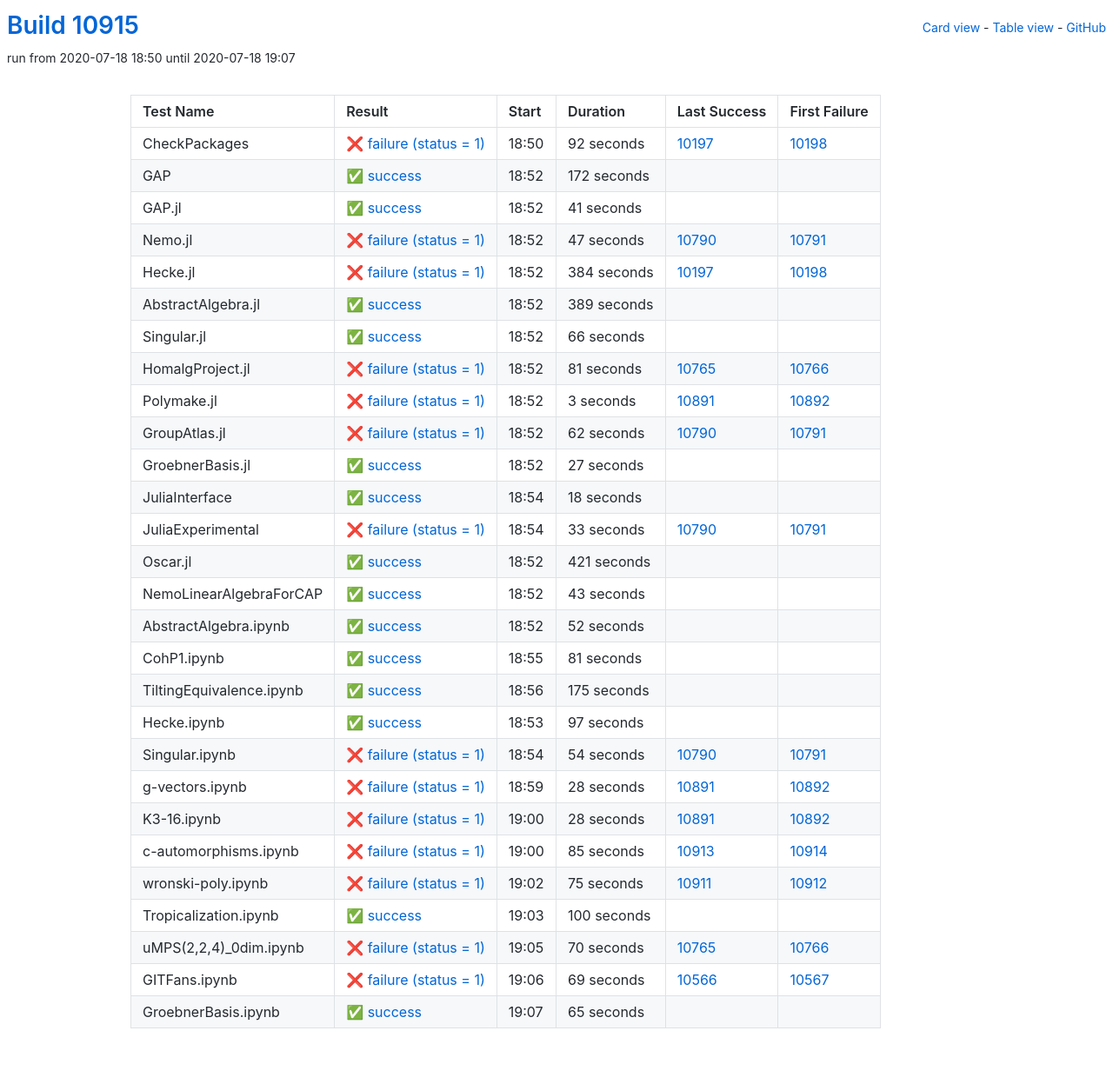
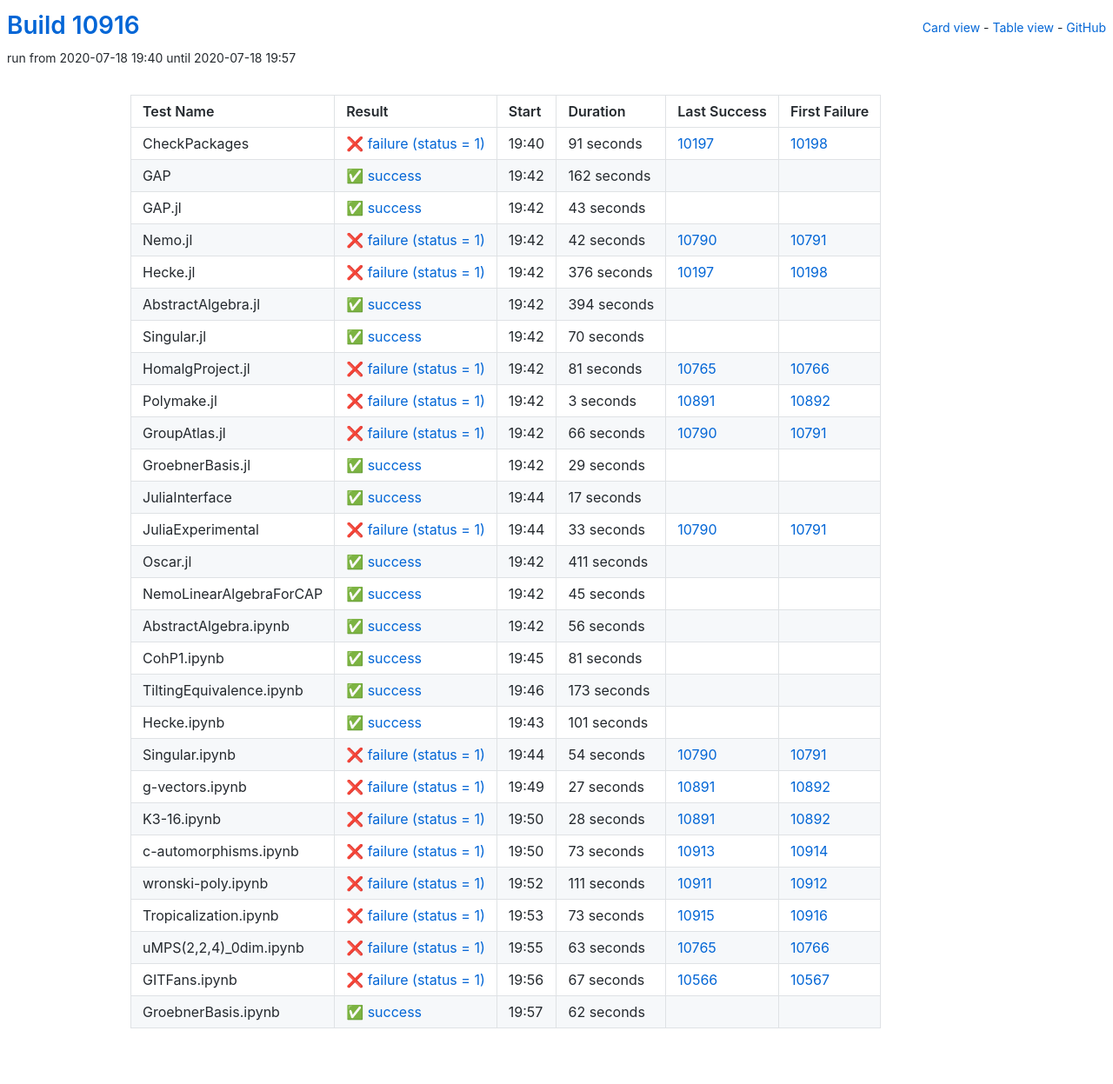
Before and after one commit to oscar-system/oscar-ci-status, a Jekyll site: the page built from table.html, in a window 1280 px wide. Shown: the whole page at 87% size. Built offline with Jekyll 4.4.1, drawn with Linux system fonts in a browser that asks for light colours.

Commit message:
Build #10916

```diff
--- a/_data/ci.yml
+++ b/_data/ci.yml
@@ -1,6 +1,6 @@
 ---
-build: 10915
-build_url: https://oscarci.mathematik.uni-kl.de/job/oscar/10915/
+build: 10916
+build_url: https://oscarci.mathematik.uni-kl.de/job/oscar/10916/
 job: oscar
 organization: oscar-system
 repo: oscar-ci-status
@@ -8,92 +8,92 @@ repourl: https://github.com/oscar-system/oscar-ci-status
 tests:
 - name: CheckPackages
   id: checkpackages
-  log: https://oscarci.mathematik.uni-kl.de/job/oscar/10915/artifact/logs/build-10915/CheckPackages.log
-  start: 2020-07-18 18:50
+  log: https://oscarci.mathematik.uni-kl.de/job/oscar/10916/artifact/logs/build-10916/CheckPackages.log
+  start: 2020-07-18 19:40
   success: false
   exitcode: 1
   status: failure
-  duration: 92
+  duration: 91
   last_success: 10197
   last_success_url: https://oscarci.mathematik.uni-kl.de/job/oscar/10197/
   first_failure: 10198
   first_failure_url: https://oscarci.mathematik.uni-kl.de/job/oscar/10198/
 - name: GAP
   id: gap
-  log: https://oscarci.mathematik.uni-kl.de/job/oscar/10915/artifact/logs/build-10915/GAP.log
-  start: 2020-07-18 18:52
+  log: https://oscarci.mathematik.uni-kl.de/job/oscar/10916/artifact/logs/build-10916/GAP.log
+  start: 2020-07-18 19:42
   success: true
   exitcode: 0
   status: success
-  duration: 172
+  duration: 162
   last_success: false
   last_success_url:
   first_failure: false
   first_failure_url:
 - name: GAP.jl
   id: gap-jl
-  log: https://oscarci.mathematik.uni-kl.de/job/oscar/10915/artifact/logs/build-10915/GAP.jl.log
-  start: 2020-07-18 18:52
+  log: https://oscarci.mathematik.uni-kl.de/job/oscar/10916/artifact/logs/build-10916/GAP.jl.log
+  start: 2020-07-18 19:42
   success: true
   exitcode: 0
   status: success
-  duration: 41
+  duration: 43
   last_success: false
   last_success_url:
   first_failure: false
   first_failure_url:
 - name: Nemo.jl
   id: nemo-jl
-  log: https://oscarci.mathematik.uni-kl.de/job/oscar/10915/artifact/logs/build-10915/Nemo.jl.log
-  start: 2020-07-18 18:52
+  log: https://oscarci.mathematik.uni-kl.de/job/oscar/10916/artifact/logs/build-10916/Nemo.jl.log
+  start: 2020-07-18 19:42
   success: false
   exitcode: 1
   status: failure
-  duration: 47
+  duration: 42
   last_success: 10790
   last_success_url: https://oscarci.mathematik.uni-kl.de/job/oscar/10790/
   first_failure: 10791
   first_failure_url: https://oscarci.mathematik.uni-kl.de/job/oscar/10791/
 - name: Hecke.jl
   id: hecke-jl
-  log: https://oscarci.mathematik.uni-kl.de/job/oscar/10915/artifact/logs/build-10915/Hecke.jl.log
-  start: 2020-07-18 18:52
+  log: https://oscarci.mathematik.uni-kl.de/job/oscar/10916/artifact/logs/build-10916/Hecke.jl.log
+  start: 2020-07-18 19:42
   success: false
   exitcode: 1
   status: failure
-  duration: 384
+  duration: 376
   last_success: 10197
   last_success_url: https://oscarci.mathematik.uni-kl.de/job/oscar/10197/
   first_failure: 10198
   first_failure_url: https://oscarci.mathematik.uni-kl.de/job/oscar/10198/
 - name: AbstractAlgebra.jl
   id: abstractalgebra-jl
-  log: https://oscarci.mathematik.uni-kl.de/job/oscar/10915/artifact/logs/build-10915/AbstractAlgebra.jl.log
-  start: 2020-07-18 18:52
+  log: https://oscarci.mathematik.uni-kl.de/job/oscar/10916/artifact/logs/build-10916/AbstractAlgebra.jl.log
+  start: 2020-07-18 19:42
   success: true
   exitcode: 0
   status: success
-  duration: 389
+  duration: 394
   last_success: false
   last_success_url:
   first_failure: false
   first_failure_url:
 - name: Singular.jl
   id: singular-jl
-  log: https://oscarci.mathematik.uni-kl.de/job/oscar/10915/artifact/logs/build-10915/Singular.jl.log
-  start: 2020-07-18 18:52
+  log: https://oscarci.mathematik.uni-kl.de/job/oscar/10916/artifact/logs/build-10916/Singular.jl.log
+  start: 2020-07-18 19:42
   success: true
   exitcode: 0
   status: success
-  duration: 66
+  duration: 70
   last_success: false
   last_success_url:
   first_failure: false
   first_failure_url:
 - name: HomalgProject.jl
   id: homalgproject-jl
-  log: https://oscarci.mathematik.uni-kl.de/job/oscar/10915/artifact/logs/build-10915/HomalgProject.jl.log
-  start: 2020-07-18 18:52
+  log: https://oscarci.mathematik.uni-kl.de/job/oscar/10916/artifact/logs/build-10916/HomalgProject.jl.log
+  start: 2020-07-18 19:42
   success: false
   exitcode: 1
   status: failure
@@ -104,8 +104,8 @@ tests:
   first_failure_url: https://oscarci.mathematik.uni-kl.de/job/oscar/10766/
 - name: Polymake.jl
   id: polymake-jl
-  log: https://oscarci.mathematik.uni-kl.de/job/oscar/10915/artifact/logs/build-10915/Polymake.jl.log
-  start: 2020-07-18 18:52
+  log: https://oscarci.mathematik.uni-kl.de/job/oscar/10916/artifact/logs/build-10916/Polymake.jl.log
+  start: 2020-07-18 19:42
   success: false
   exitcode: 1
   status: failure
@@ -116,44 +116,44 @@ tests:
   first_failure_url: https://oscarci.mathematik.uni-kl.de/job/oscar/10892/
 - name: GroupAtlas.jl
   id: groupatlas-jl
-  log: https://oscarci.mathematik.uni-kl.de/job/oscar/10915/artifact/logs/build-10915/GroupAtlas.jl.log
-  start: 2020-07-18 18:52
+  log: https://oscarci.mathematik.uni-kl.de/job/oscar/10916/artifact/logs/build-10916/GroupAtlas.jl.log
+  start: 2020-07-18 19:42
   success: false
   exitcode: 1
   status: failure
-  duration: 62
+  duration: 66
   last_success: 10790
   last_success_url: https://oscarci.mathematik.uni-kl.de/job/oscar/10790/
   first_failure: 10791
   first_failure_url: https://oscarci.mathematik.uni-kl.de/job/oscar/10791/
 - name: GroebnerBasis.jl
   id: groebnerbasis-jl
-  log: https://oscarci.mathematik.uni-kl.de/job/oscar/10915/artifact/logs/build-10915/GroebnerBasis.jl.log
-  start: 2020-07-18 18:52
+  log: https://oscarci.mathematik.uni-kl.de/job/oscar/10916/artifact/logs/build-10916/GroebnerBasis.jl.log
+  start: 2020-07-18 19:42
   success: true
   exitcode: 0
   status: success
-  duration: 27
+  duration: 29
   last_success: false
   last_success_url:
   first_failure: false
   first_failure_url:
 - name: JuliaInterface
   id: juliainterface
-  log: https://oscarci.mathematik.uni-kl.de/job/oscar/10915/artifact/logs/build-10915/JuliaInterface.log
-  start: 2020-07-18 18:54
+  log: https://oscarci.mathematik.uni-kl.de/job/oscar/10916/artifact/logs/build-10916/JuliaInterface.log
+  start: 2020-07-18 19:44
   success: true
   exitcode: 0
   status: success
-  duration: 18
+  duration: 17
   last_success: false
   last_success_url:
   first_failure: false
   first_failure_url:
 - name: JuliaExperimental
   id: juliaexperimental
-  log: https://oscarci.mathematik.uni-kl.de/job/oscar/10915/artifact/logs/build-10915/JuliaExperimental.log
-  start: 2020-07-18 18:54
+  log: https://oscarci.mathematik.uni-kl.de/job/oscar/10916/artifact/logs/build-10916/JuliaExperimental.log
+  start: 2020-07-18 19:44
   success: false
   exitcode: 1
   status: failure
@@ -164,44 +164,44 @@ tests:
   first_failure_url: https://oscarci.mathematik.uni-kl.de/job/oscar/10791/
 - name: Oscar.jl
   id: oscar-jl
-  log: https://oscarci.mathematik.uni-kl.de/job/oscar/10915/artifact/logs/build-10915/Oscar.jl.log
-  start: 2020-07-18 18:52
+  log: https://oscarci.mathematik.uni-kl.de/job/oscar/10916/artifact/logs/build-10916/Oscar.jl.log
+  start: 2020-07-18 19:42
   success: true
   exitcode: 0
   status: success
-  duration: 421
+  duration: 411
   last_success: false
   last_success_url:
   first_failure: false
   first_failure_url:
 - name: NemoLinearAlgebraForCAP
   id: nemolinearalgebraforcap
-  log: https://oscarci.mathematik.uni-kl.de/job/oscar/10915/artifact/logs/build-10915/NemoLinearAlgebraForCAP.log
-  start: 2020-07-18 18:52
+  log: https://oscarci.mathematik.uni-kl.de/job/oscar/10916/artifact/logs/build-10916/NemoLinearAlgebraForCAP.log
+  start: 2020-07-18 19:42
   success: true
   exitcode: 0
   status: success
-  duration: 43
+  duration: 45
   last_success: false
   last_success_url:
   first_failure: false
   first_failure_url:
 - name: AbstractAlgebra.ipynb
   id: abstractalgebra-ipynb
-  log: https://oscarci.mathematik.uni-kl.de/job/oscar/10915/artifact/logs/build-10915/AbstractAlgebra.ipynb.log
-  start: 2020-07-18 18:52
+  log: https://oscarci.mathematik.uni-kl.de/job/oscar/10916/artifact/logs/build-10916/AbstractAlgebra.ipynb.log
+  start: 2020-07-18 19:42
   success: true
   exitcode: 0
   status: success
-  duration: 52
+  duration: 56
   last_success: false
   last_success_url:
   first_failure: false
   first_failure_url:
 - name: CohP1.ipynb
   id: cohp1-ipynb
-  log: https://oscarci.mathematik.uni-kl.de/job/oscar/10915/artifact/logs/build-10915/CohP1.ipynb.log
-  start: 2020-07-18 18:55
+  log: https://oscarci.mathematik.uni-kl.de/job/oscar/10916/artifact/logs/build-10916/CohP1.ipynb.log
+  start: 2020-07-18 19:45
   success: true
   exitcode: 0
   status: success
@@ -212,32 +212,32 @@ tests:
   first_failure_url:
 - name: TiltingEquivalence.ipynb
   id: tiltingequivalence-ipynb
-  log: https://oscarci.mathematik.uni-kl.de/job/oscar/10915/artifact/logs/build-10915/TiltingEquivalence.ipynb.log
-  start: 2020-07-18 18:56
+  log: https://oscarci.mathematik.uni-kl.de/job/oscar/10916/artifact/logs/build-10916/TiltingEquivalence.ipynb.log
+  start: 2020-07-18 19:46
   success: true
   exitcode: 0
   status: success
-  duration: 175
+  duration: 173
   last_success: false
   last_success_url:
   first_failure: false
   first_failure_url:
 - name: Hecke.ipynb
   id: hecke-ipynb
-  log: https://oscarci.mathematik.uni-kl.de/job/oscar/10915/artifact/logs/build-10915/Hecke.ipynb.log
-  start: 2020-07-18 18:53
+  log: https://oscarci.mathematik.uni-kl.de/job/oscar/10916/artifact/logs/build-10916/Hecke.ipynb.log
+  start: 2020-07-18 19:43
   success: true
   exitcode: 0
   status: success
-  duration: 97
+  duration: 101
   last_success: false
   last_success_url:
   first_failure: false
   first_failure_url:
 - name: Singular.ipynb
   id: singular-ipynb
-  log: https://oscarci.mathematik.uni-kl.de/job/oscar/10915/artifact/logs/build-10915/Singular.ipynb.log
-  start: 2020-07-18 18:54
+  log: https://oscarci.mathematik.uni-kl.de/job/oscar/10916/artifact/logs/build-10916/Singular.ipynb.log
+  start: 2020-07-18 19:44
   success: false
   exitcode: 1
   status: failure
@@ -248,20 +248,20 @@ tests:
   first_failure_url: https://oscarci.mathematik.uni-kl.de/job/oscar/10791/
 - name: g-vectors.ipynb
   id: g-vectors-ipynb
-  log: https://oscarci.mathematik.uni-kl.de/job/oscar/10915/artifact/logs/build-10915/g-vectors.ipynb.log
-  start: 2020-07-18 18:59
+  log: https://oscarci.mathematik.uni-kl.de/job/oscar/10916/artifact/logs/build-10916/g-vectors.ipynb.log
+  start: 2020-07-18 19:49
   success: false
   exitcode: 1
   status: failure
-  duration: 28
+  duration: 27
   last_success: 10891
   last_success_url: https://oscarci.mathematik.uni-kl.de/job/oscar/10891/
   first_failure: 10892
   first_failure_url: https://oscarci.mathematik.uni-kl.de/job/oscar/10892/
 - name: K3-16.ipynb
   id: k3-16-ipynb
-  log: https://oscarci.mathematik.uni-kl.de/job/oscar/10915/artifact/logs/build-10915/K3-16.ipynb.log
-  start: 2020-07-18 19:00
+  log: https://oscarci.mathematik.uni-kl.de/job/oscar/10916/artifact/logs/build-10916/K3-16.ipynb.log
+  start: 2020-07-18 19:50
   success: false
   exitcode: 1
   status: failure
@@ -272,72 +272,72 @@ tests:
   first_failure_url: https://oscarci.mathematik.uni-kl.de/job/oscar/10892/
 - name: c-automorphisms.ipynb
   id: c-automorphisms-ipynb
-  log: https://oscarci.mathematik.uni-kl.de/job/oscar/10915/artifact/logs/build-10915/c-automorphisms.ipynb.log
-  start: 2020-07-18 19:00
+  log: https://oscarci.mathematik.uni-kl.de/job/oscar/10916/artifact/logs/build-10916/c-automorphisms.ipynb.log
+  start: 2020-07-18 19:50
   success: false
   exitcode: 1
   status: failure
-  duration: 85
+  duration: 73
   last_success: 10913
   last_success_url: https://oscarci.mathematik.uni-kl.de/job/oscar/10913/
   first_failure: 10914
   first_failure_url: https://oscarci.mathematik.uni-kl.de/job/oscar/10914/
 - name: wronski-poly.ipynb
   id: wronski-poly-ipynb
-  log: https://oscarci.mathematik.uni-kl.de/job/oscar/10915/artifact/logs/build-10915/wronski-poly.ipynb.log
-  start: 2020-07-18 19:02
+  log: https://oscarci.mathematik.uni-kl.de/job/oscar/10916/artifact/logs/build-10916/wronski-poly.ipynb.log
+  start: 2020-07-18 19:52
   success: false
   exitcode: 1
   status: failure
-  duration: 75
+  duration: 111
   last_success: 10911
   last_success_url: https://oscarci.mathematik.uni-kl.de/job/oscar/10911/
   first_failure: 10912
   first_failure_url: https://oscarci.mathematik.uni-kl.de/job/oscar/10912/
 - name: Tropicalization.ipynb
   id: tropicalization-ipynb
-  log: https://oscarci.mathematik.uni-kl.de/job/oscar/10915/artifact/logs/build-10915/Tropicalization.ipynb.log
-  start: 2020-07-18 19:03
-  success: true
-  exitcode: 0
-  status: success
-  duration: 100
-  last_success: false
-  last_success_url:
-  first_failure: false
-  first_failure_url:
-- name: uMPS(2,2,4)_0dim.ipynb
-  id: umps-2-2-4-0dim-ipynb
-  log: https://oscarci.mathematik.uni-kl.de/job/oscar/10915/artifact/logs/build-10915/uMPS-2-2-4-_0dim.ipynb.log
-  start: 2020-07-18 19:05
+  log: https://oscarci.mathematik.uni-kl.de/job/oscar/10916/artifact/logs/build-10916/Tropicalization.ipynb.log
+  start: 2020-07-18 19:53
   success: false
   exitcode: 1
   status: failure
-  duration: 70
+  duration: 73
+  last_success: 10915
+  last_success_url: https://oscarci.mathematik.uni-kl.de/job/oscar/10915/
+  first_failure: 10916
+  first_failure_url: https://oscarci.mathematik.uni-kl.de/job/oscar/10916/
+- name: uMPS(2,2,4)_0dim.ipynb
+  id: umps-2-2-4-0dim-ipynb
+  log: https://oscarci.mathematik.uni-kl.de/job/oscar/10916/artifact/logs/build-10916/uMPS-2-2-4-_0dim.ipynb.log
+  start: 2020-07-18 19:55
+  success: false
+  exitcode: 1
+  status: failure
+  duration: 63
   last_success: 10765
   last_success_url: https://oscarci.mathematik.uni-kl.de/job/oscar/10765/
   first_failure: 10766
   first_failure_url: https://oscarci.mathematik.uni-kl.de/job/oscar/10766/
 - name: GITFans.ipynb
   id: gitfans-ipynb
-  log: https://oscarci.mathematik.uni-kl.de/job/oscar/10915/artifact/logs/build-10915/GITFans.ipynb.log
-  start: 2020-07-18 19:06
+  log: https://oscarci.mathematik.uni-kl.de/job/oscar/10916/artifact/logs/build-10916/GITFans.ipynb.log
+  start: 2020-07-18 19:56
   success: false
   exitcode: 1
   status: failure
-  duration: 69
+  duration: 67
   last_success: 10566
   last_success_url: https://oscarci.mathematik.uni-kl.de/job/oscar/10566/
   first_failure: 10567
   first_failure_url: https://oscarci.mathematik.uni-kl.de/job/oscar/10567/
 - name: GroebnerBasis.ipynb
   id: groebnerbasis-ipynb
-  log: https://oscarci.mathematik.uni-kl.de/job/oscar/10915/artifact/logs/build-10915/GroebnerBasis.ipynb.log
-  start: 2020-07-18 19:07
+  log: https://oscarci.mathematik.uni-kl.de/job/oscar/10916/artifact/logs/build-10916/GroebnerBasis.ipynb.log
+  start: 2020-07-18 19:57
   success: true
   exitcode: 0
   status: success
-  duration: 65
+  duration: 62
   last_success: false
   last_success_url:
   first_failure: false
```
Also changed, not shown: README.md.
